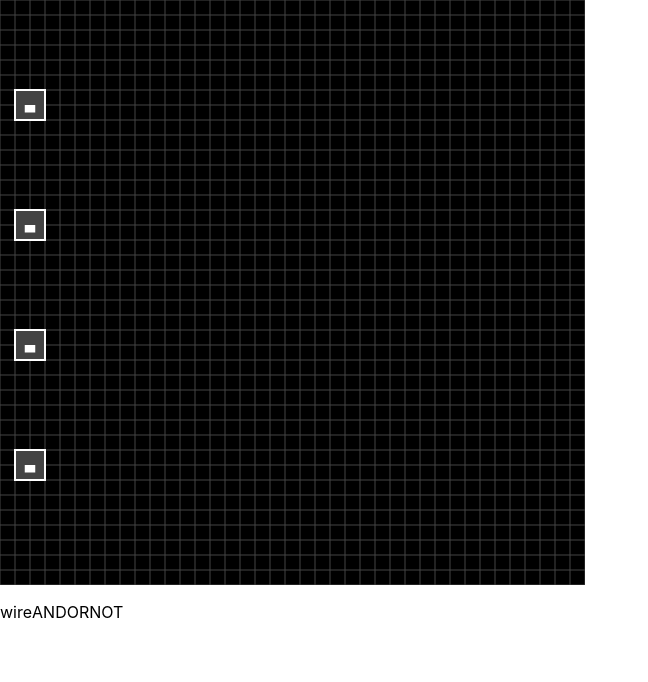
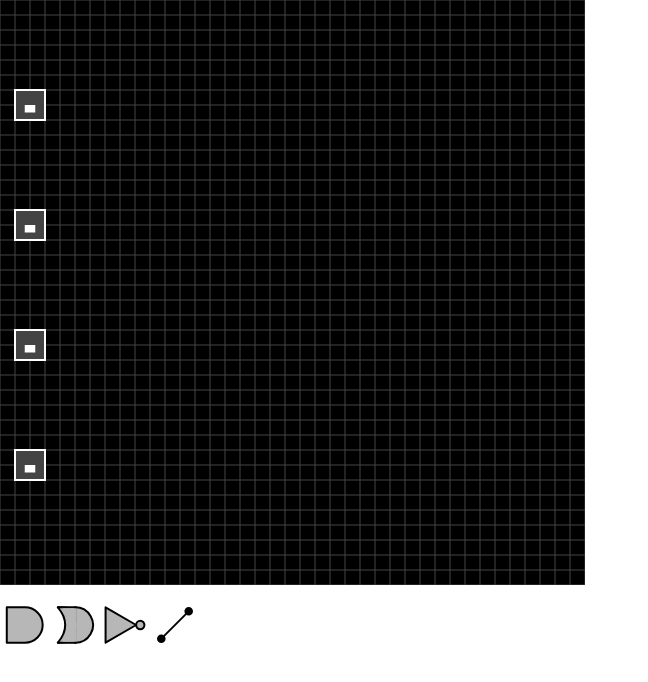
Before and after one commit to timshicha/toolbox, a React (Create React App) app in the folder fe/: page / in a window 1280 px wide. Shown: the top 682 px of the page, without its empty margins (0-648 px from the left). Built offline with nearby package versions, Linux system fonts and the light colour scheme.

Commit message:
select tools using img buttons

```diff
--- a/fe/src/LogicCircuit.jsx
+++ b/fe/src/LogicCircuit.jsx
@@ -1,5 +1,10 @@
 import { useRef, useEffect } from "react";
 import { LogicCircuitBoard } from "./utilities/LogicCircuitBoard";
+import { LogicGateButton } from "./components/Buttons";
+import andImg from "./assets/images/AND.svg";
+import orImg from "./assets/images/OR.svg";
+import notImg from "./assets/images/NOT.svg";
+import wireImg from "./assets/images/wire.svg";
 
 const CANVAS_SIZE = 40;
 const CELL_SIZE = 15;
@@ -339,13 +344,12 @@ function LogicCircuit() {
                     onMouseLeave={clearHintCanvas} onMouseMove={handleCanvasMove} onMouseDown={handleCanvasClick}></canvas>
             </div>
             <div className="absolute mt-[600px]">
-                <button onClick={() => selectTool('wire')}>wire</button>
-                <button onClick={() => selectTool('AND')}>AND</button>
-                <button onClick={() => selectTool('OR')}>OR</button>
-                <button onClick={() => selectTool('NOT')}>NOT</button>
-                {/* <button onClick={circuitLogicBoard.buildGraph}>Create graph</button> */}
+                <LogicGateButton image={andImg} onClick={() => selectTool('AND')}> </LogicGateButton>
+                <LogicGateButton image={orImg} onClick={() => selectTool('OR')}> </LogicGateButton>
+                <LogicGateButton image={notImg} onClick={() => selectTool('NOT')}> </LogicGateButton>
+                <LogicGateButton image={wireImg} onClick={() => selectTool('wire')}> </LogicGateButton>
+
             </div>
-
         </>
     );
 }
--- /dev/null
+++ b/fe/src/components/Buttons.jsx
@@ -0,0 +1,13 @@
+
+function LogicGateButton({ image, size="50px", onClick }) {
+
+    return(
+        <>
+            <button onClick={onClick}>
+                <img src={image} width={size} height={size} />
+            </button>
+        </>
+    );
+}
+
+export { LogicGateButton };
```
